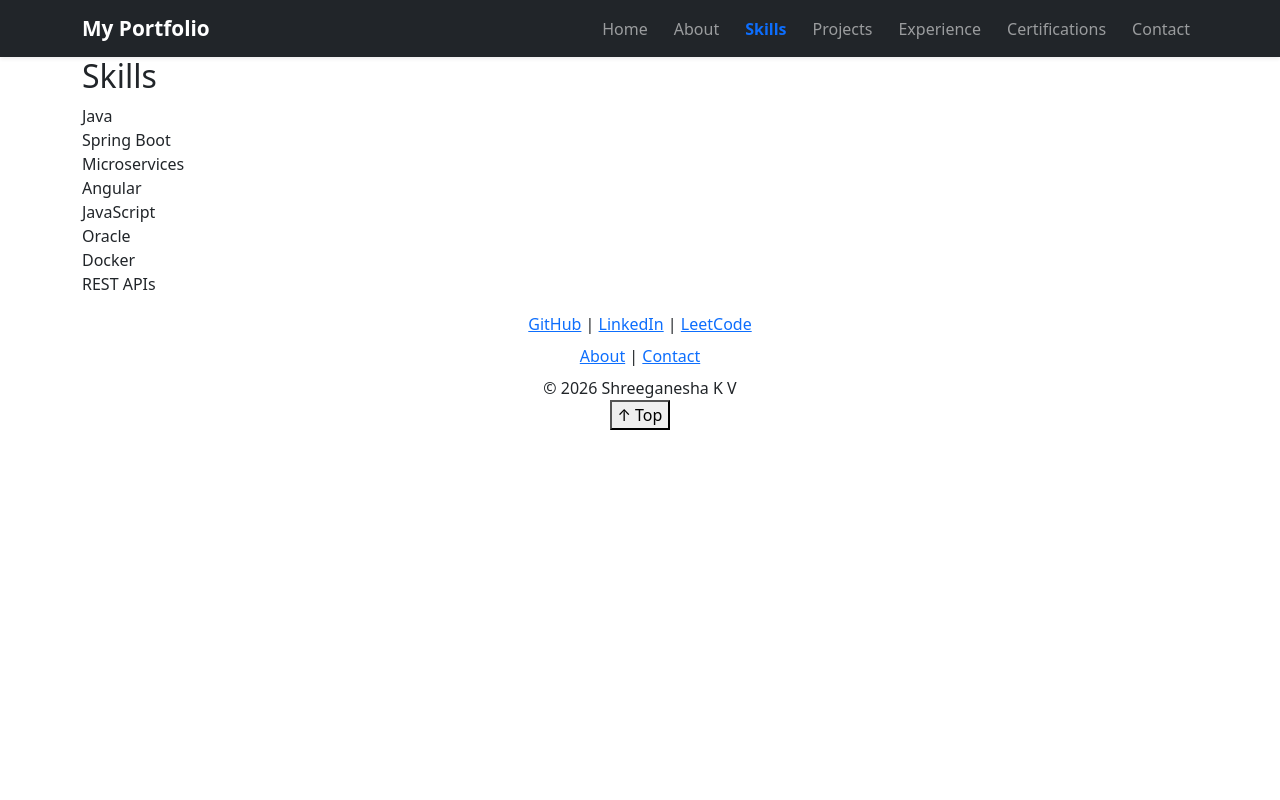
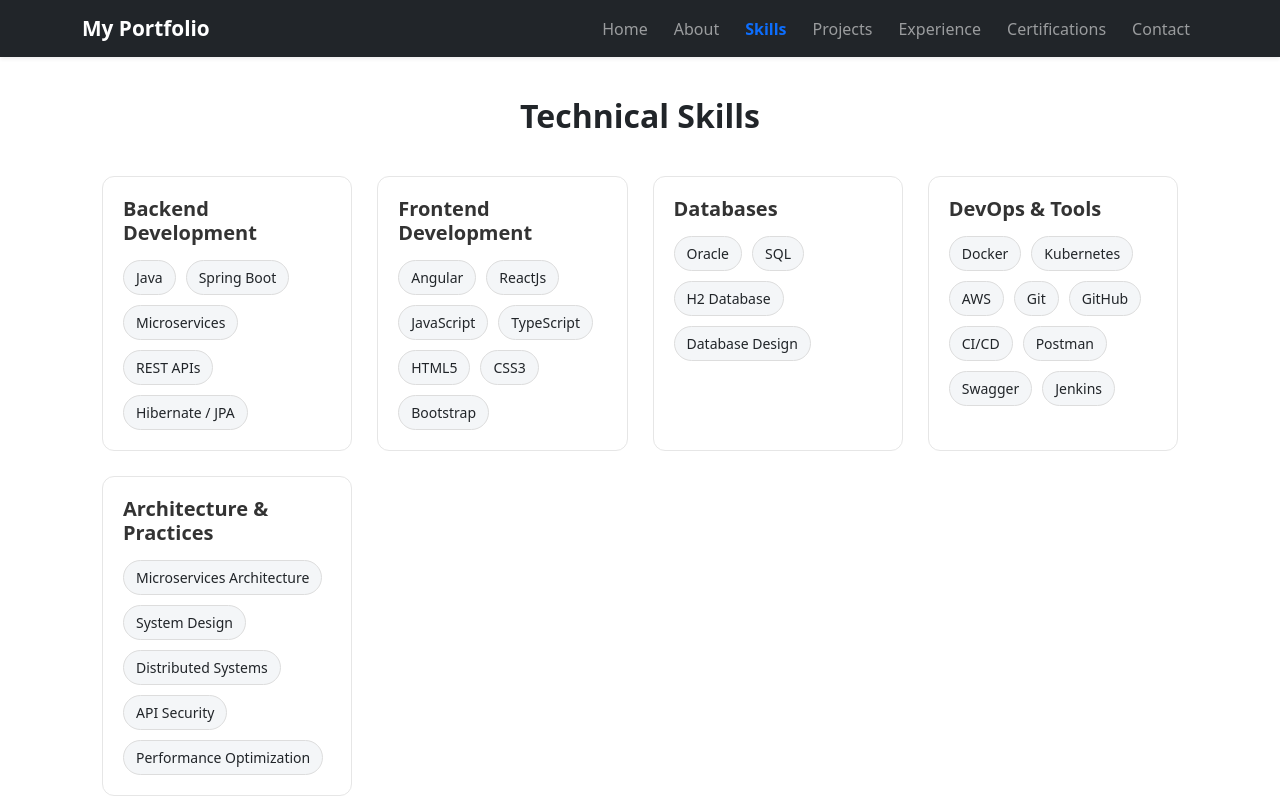
Before and after one commit to shreeganesha-k-v/profile-dashboard, an Angular app: page /skills in a window 1280 px wide. Shown: the top 800 px of the page. Built offline with nearby package versions, Linux system fonts and the light colour scheme.

Commit message:
Chore : Updating skills

```diff
--- a/src/app/components/skills/skills.css
+++ b/src/app/components/skills/skills.css
@@ -0,0 +1,56 @@
+.skills-container {
+  padding: 40px 20px;
+}
+
+.skills-title {
+  text-align: center;
+  font-size: 32px;
+  font-weight: 600;
+  margin-bottom: 40px;
+}
+
+.skills-grid {
+  display: grid;
+  grid-template-columns: repeat(auto-fit, minmax(250px, 1fr));
+  gap: 25px;
+}
+
+.skill-card {
+  background: #ffffff;
+  border-radius: 12px;
+  padding: 20px;
+  transition: transform 0.2s ease;
+  border: 1px solid #e6e6e6;
+}
+
+.skill-card:hover {
+  transform: translateY(-5px);
+}
+
+.category-title {
+  font-size: 20px;
+  margin-bottom: 15px;
+  font-weight: 600;
+  color: #333;
+}
+
+.skills-list {
+  display: flex;
+  flex-wrap: wrap;
+  gap: 10px;
+}
+
+.skill-badge {
+  background: #f4f6f8;
+  padding: 6px 12px;
+  border-radius: 20px;
+  font-size: 14px;
+  border: 1px solid #ddd;
+  transition: 0.2s;
+}
+
+.skill-badge:hover {
+  background: #007bff;
+  color: white;
+  border-color: #007bff;
+}
--- a/src/app/components/skills/skills.html
+++ b/src/app/components/skills/skills.html
@@ -1,7 +1,26 @@
-<h2>Skills</h2>
+<div class="skills-container">
 
-<div class="skills">
-  <div *ngFor="let skill of skills">
-      {{skill}}
+  <h2 class="skills-title">Technical Skills</h2>
+
+  <div class="skills-grid">
+
+    <div class="skill-card" *ngFor="let category of skillCategories">
+
+      <h3 class="category-title">{{ category.title }}</h3>
+
+      <div class="skills-list">
+
+        <span
+          class="skill-badge"
+          *ngFor="let skill of category.skills"
+        >
+          {{ skill }}
+        </span>
+
+      </div>
+
+    </div>
+
   </div>
+
 </div>
--- a/src/app/components/skills/skills.ts
+++ b/src/app/components/skills/skills.ts
@@ -1,21 +1,81 @@
 import { Component } from '@angular/core';
 import { CommonModule } from '@angular/common';
 
+interface SkillCategory {
+  title: string;
+  skills: string[];
+}
+
 @Component({
   selector: 'app-skills',
+  standalone: true,
   imports: [CommonModule],
   templateUrl: './skills.html',
   styleUrls: ['./skills.css'],
 })
 export class SkillsComponent {
-  skills = [
+
+  skillCategories: SkillCategory[] = [
+
+    {
+      title: "Backend Development",
+      skills: [
         "Java",
         "Spring Boot",
         "Microservices",
+        "REST APIs",
+        "Hibernate / JPA"
+      ]
+    },
+
+    {
+      title: "Frontend Development",
+      skills: [
         "Angular",
+        "ReactJs",
         "JavaScript",
+        "TypeScript",
+        "HTML5",
+        "CSS3",
+        "Bootstrap"
+      ]
+    },
+
+    {
+      title: "Databases",
+      skills: [
         "Oracle",
+        "SQL",
+        "H2 Database",
+        "Database Design"
+      ]
+    },
+
+    {
+      title: "DevOps & Tools",
+      skills: [
         "Docker",
- "REST APIs"
+        "Kubernetes",
+        "AWS",
+        "Git",
+        "GitHub",
+        "CI/CD",
+        "Postman",
+        "Swagger",
+        "Jenkins"
+      ]
+    },
+
+    {
+      title: "Architecture & Practices",
+      skills: [
+        "Microservices Architecture",
+        "System Design",
+        "Distributed Systems",
+        "API Security",
+        "Performance Optimization"
+      ]
+    }
+
   ];
 }
```
Lines whose indentation alone changed are shown as unchanged.
